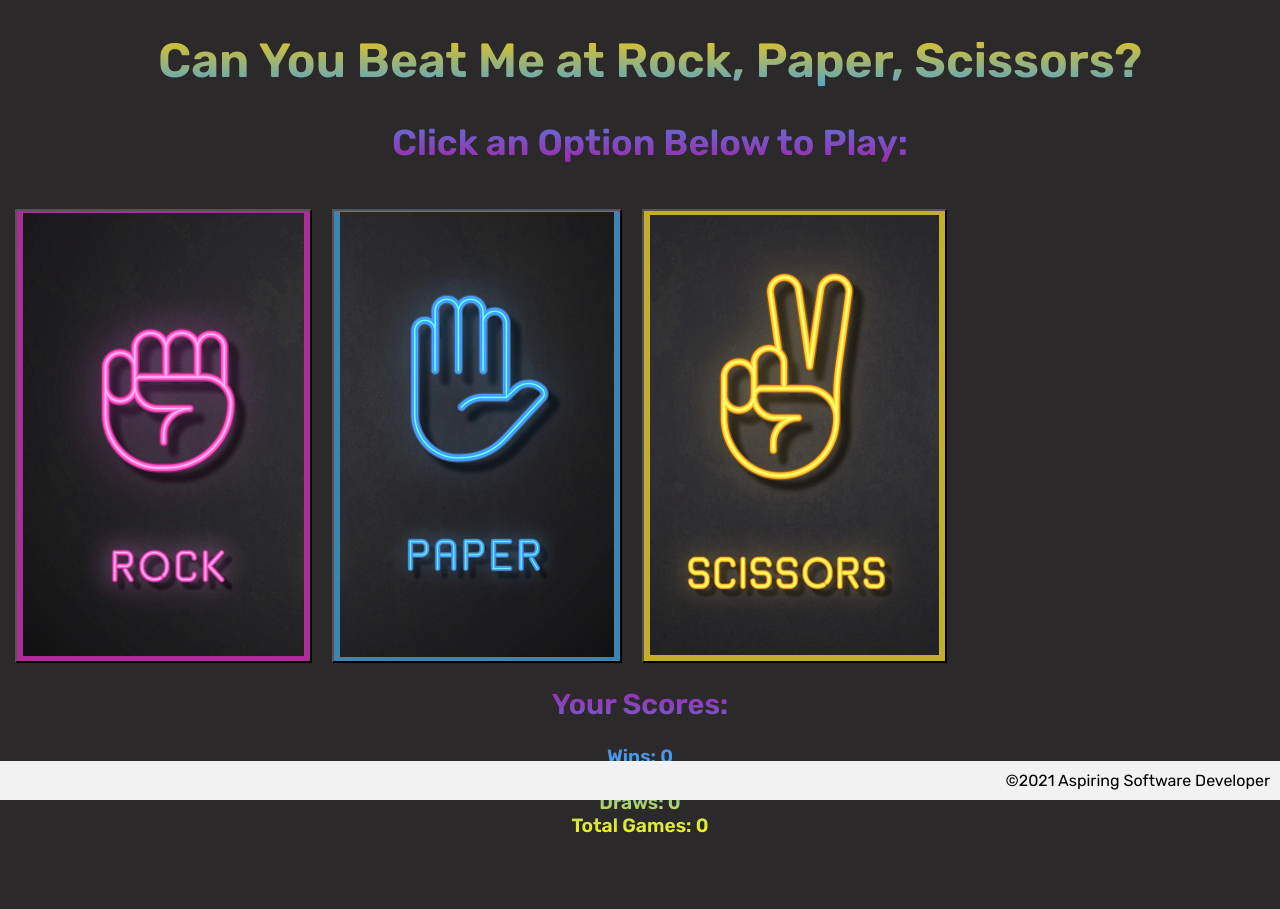
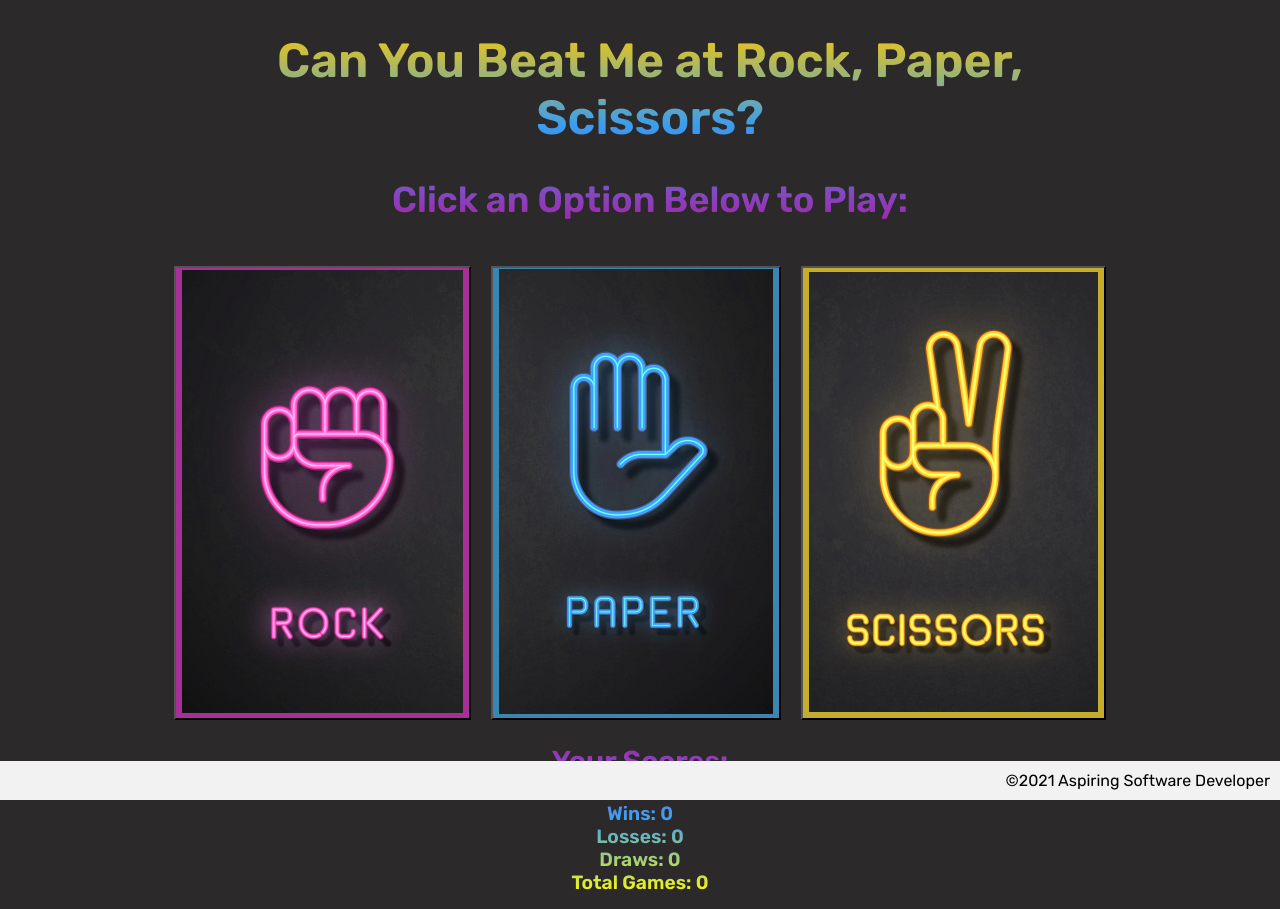
Before and after one commit to Jmart5564/rock-paper-scissors, a plain HTML site: page index.html in a window 1280 px wide. Before the commit the page ends 852 px from the top, so only its background shows below. Drawn offline with Linux system fonts and the light colour scheme.

Commit message:
More CSS

```diff
--- a/index.html
+++ b/index.html
@@ -14,7 +14,7 @@
 
 <body>
     <header>
-        <h1>Can You Beat Me at Rock, Paper, Scissors?</h1>
+        <h1>Can You Beat Me at Rock, Paper,<br> Scissors?</h1>
         <h2>Click an Option Below to Play:</h2>
     </header>
 
--- a/styles/home.css
+++ b/styles/home.css
@@ -2,6 +2,7 @@
 
 #game-options {
     display: flex;
+    justify-content: center;
     gap: 20px;
 }
 
```
